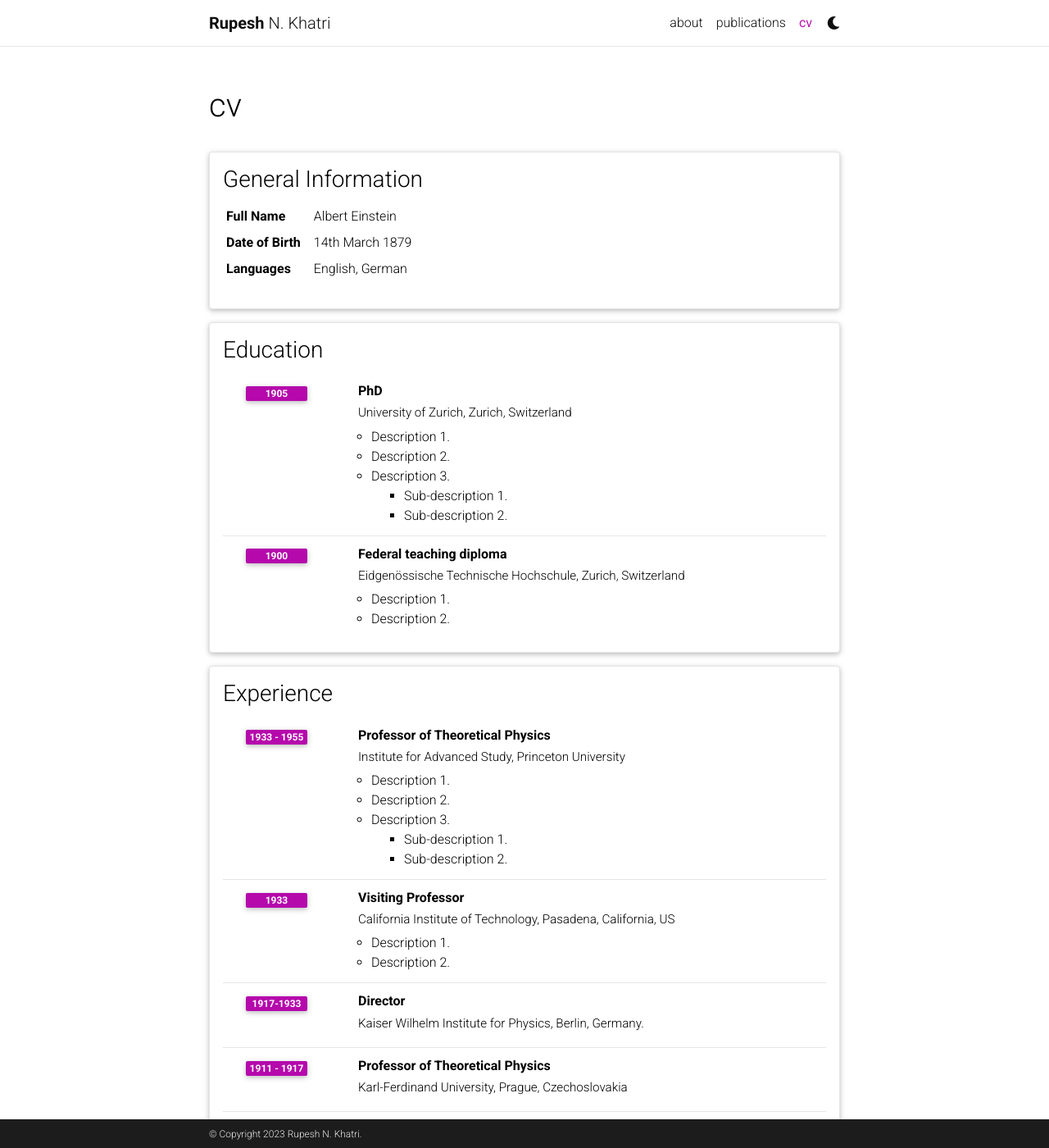
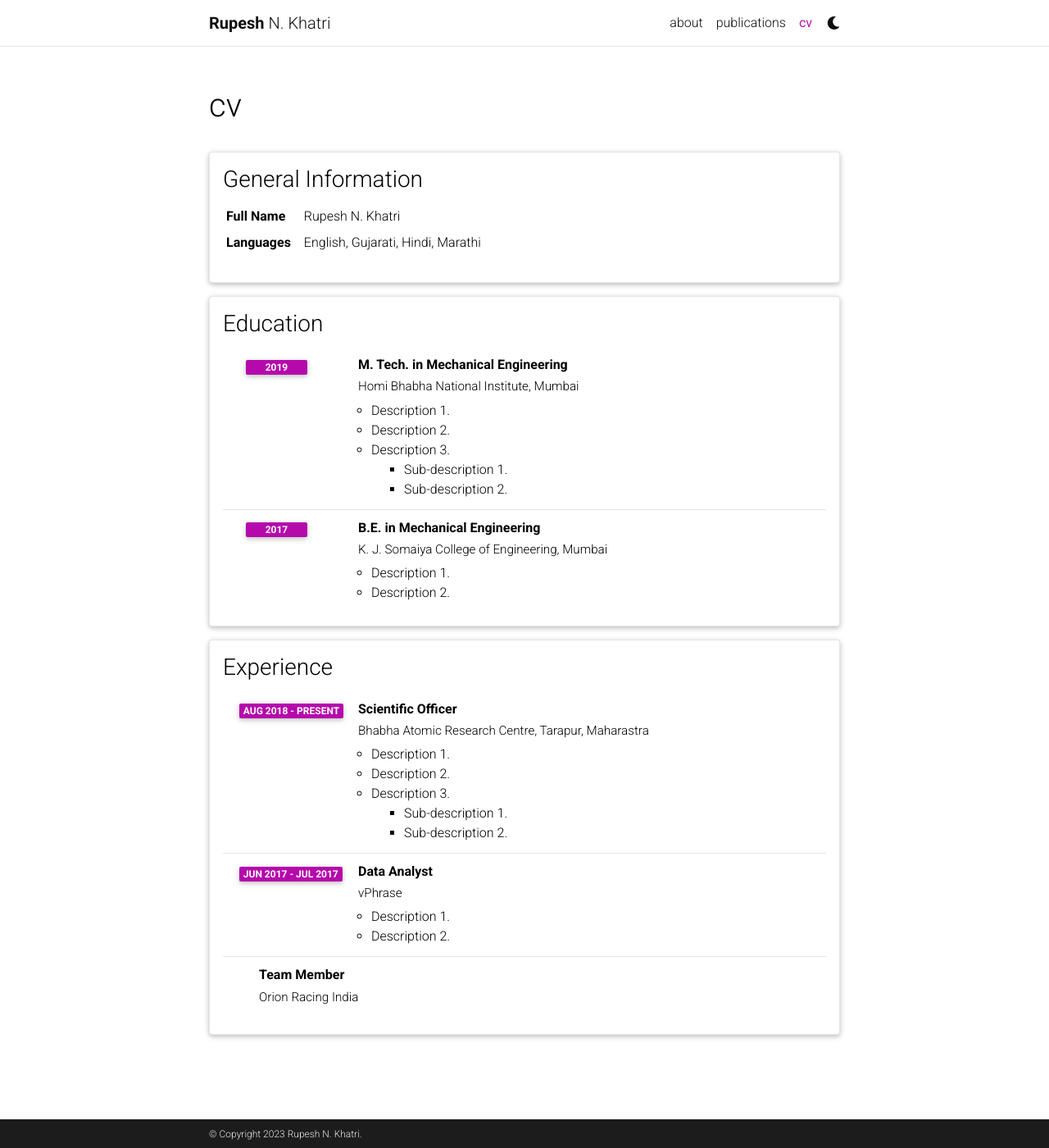
Before and after one commit to rupe5h/rupe5h.github.io, a Jekyll site: the page built from _pages/cv.md, in a window 1280 px wide and 1400 px high. Shown: the whole window at 82% size. Built offline with Jekyll 4.4.1, drawn with Linux system fonts in a browser that asks for light colours; comment, search, counter and statistics services are not loaded; a style sheet for code colours, icons or effects is not loaded; some of the changed text lies outside the part shown.

Commit message:
Updating CV

```diff
--- a/_data/cv.yml
+++ b/_data/cv.yml
@@ -2,18 +2,18 @@
   type: map
   contents:
     - name: Full Name
-      value: Albert Einstein
-    - name: Date of Birth
-      value: 14th March 1879
+      value: Rupesh N. Khatri
+    # - name: Date of Birth
+    #   value: 14th March 1879
     - name: Languages
-      value: English, German
+      value: English, Gujarati, Hindi, Marathi
 
 - title: Education
   type: time_table
   contents:
-    - title: PhD
-      institution: University of Zurich, Zurich, Switzerland
-      year: 1905
+    - title: M. Tech. in Mechanical Engineering
+      institution: Homi Bhabha National Institute, Mumbai
+      year: 2019
       description:
         - Description 1.
         - Description 2.
@@ -21,9 +21,9 @@
           contents:
             - Sub-description 1.
             - Sub-description 2.
-    - title: Federal teaching diploma
-      institution: Eidgenössische Technische Hochschule, Zurich, Switzerland
-      year: 1900
+    - title: B.E. in Mechanical Engineering
+      institution: K. J. Somaiya College of Engineering, Mumbai
+      year: 2017
       description:
         - Description 1.
         - Description 2.
@@ -31,9 +31,9 @@
 - title: Experience
   type: time_table
   contents:
-    - title: Professor of Theoretical Physics
-      institution: Institute for Advanced Study, Princeton University
-      year: 1933 - 1955
+    - title: Scientific Officer
+      institution: Bhabha Atomic Research Centre, Tarapur, Maharastra
+      year: Aug 2018 - present
       description:
         - Description 1.
         - Description 2.
@@ -41,57 +41,58 @@
           contents:
             - Sub-description 1.
             - Sub-description 2.
-    - title: Visiting Professor
-      institution: California Institute of Technology, Pasadena, California, US
-      year: 1933
+
+    - title: Data Analyst
+      institution: vPhrase
+      year: Jun 2017 - Jul 2017
       description:
         - Description 1.
         - Description 2.
 
-    - title: Director
-      institution: Kaiser Wilhelm Institute for Physics, Berlin, Germany.
-      year: 1917-1933
+    - title: Team Member
+      institution: Orion Racing India
+      year:
 
-    - title: Professor of Theoretical Physics
-      institution: Karl-Ferdinand University, Prague, Czechoslovakia
-      year: 1911 - 1917
-      description:
+    # - title: Professor of Theoretical Physics
+    #   institution: Karl-Ferdinand University, Prague, Czechoslovakia
+    #   year: 1911 - 1917
+    #   description:
 
-    - title: Associate Professor of Theoretical Physics
-      institution: University of Zurich, Zurich, Switzerland
-      year: 1909 - 1911
+    # - title: Associate Professor of Theoretical Physics
+    #   institution: University of Zurich, Zurich, Switzerland
+    #   year: 1909 - 1911
 
-- title: Open Source Projects
-  type: time_table
-  contents:
-    - title: <a href="https://github.com/alshedivat/al-folio">al-folio</a>
-      year: 2015-now
-      description: A beautiful, simple, clean, and responsive Jekyll theme for academics.
+# - title: Open Source Projects
+#   type: time_table
+#   contents:
+#     - title: <a href="https://github.com/alshedivat/al-folio">al-folio</a>
+#       year: 2015-now
+#       description: A beautiful, simple, clean, and responsive Jekyll theme for academics.
 
-- title: Honors and Awards
-  type: time_table
-  contents:
-    - year: 1921
-      items:
-        - Nobel Prize in Physics
-        - Matteucci Medal
-    - year: 2029
-      items:
-        - Max Planck Medal
+# - title: Honors and Awards
+#   type: time_table
+#   contents:
+#     - year: 1921
+#       items:
+#         - Nobel Prize in Physics
+#         - Matteucci Medal
+#     - year: 2029
+#       items:
+#         - Max Planck Medal
 
-- title: Academic Interests
-  type: nested_list
-  contents:
-    - title: Topic 1.
-      items:
-        - Description 1.
-        - Description 2.
-    - title: Topic 2.
-      items:
-        - Description 1.
-        - Description 2.
+# - title: Academic Interests
+#   type: nested_list
+#   contents:
+#     - title: Topic 1.
+#       items:
+#         - Description 1.
+#         - Description 2.
+#     - title: Topic 2.
+#       items:
+#         - Description 1.
+#         - Description 2.
 
-- title: Other Interests
-  type: list
-  contents:
-    - <u>Hobbies:</u> Hobby 1, Hobby 2, etc.
+# - title: Other Interests
+#   type: list
+#   contents:
+#     - <u>Hobbies:</u> Hobby 1, Hobby 2, etc.
```
